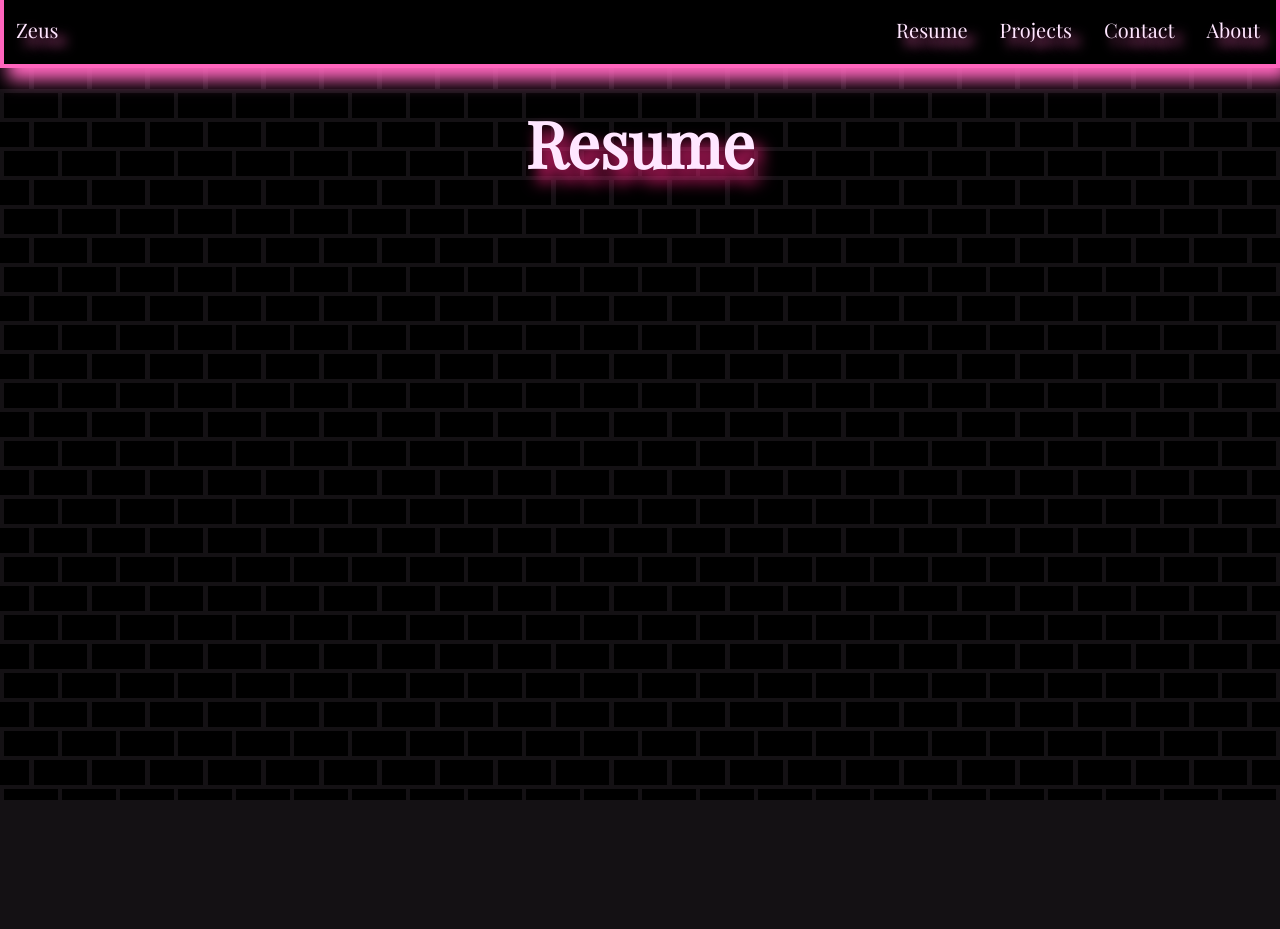
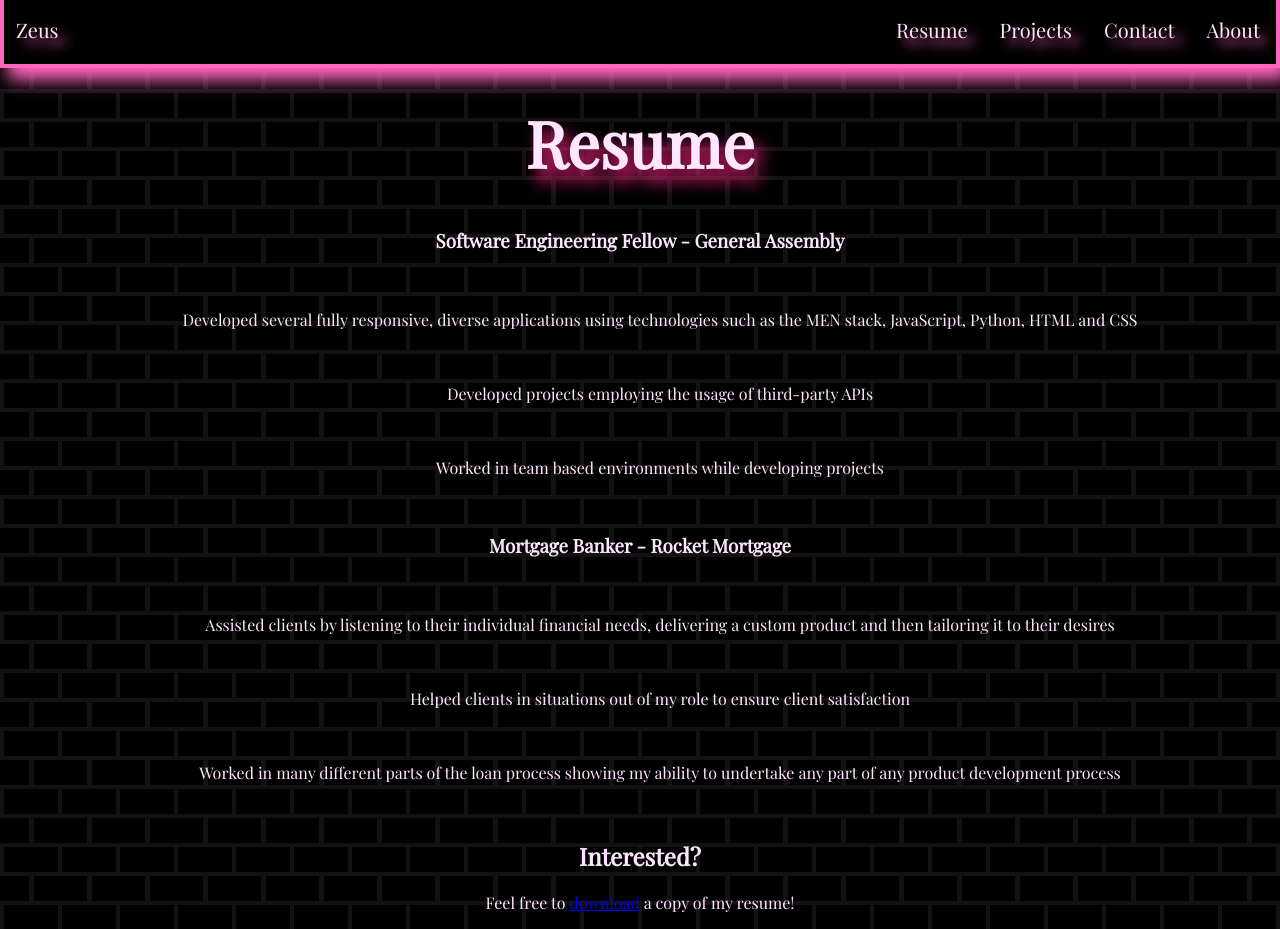
Before and after one commit to zgildo01/portfolio-react, a React (Create React App) app: page /resume in a window 1280 px wide. Before the commit the page ends 800 px from the top, so only its background shows below. Built offline with nearby package versions, Linux system fonts and the light colour scheme.

Commit message:
add skeleton of resume page

```diff
--- a/src/components/NavBar/NavBar.css
+++ b/src/components/NavBar/NavBar.css
@@ -1,4 +1,4 @@
-ul {
+#nav-ul {
   list-style-type: none;
   margin: 0;
   padding: 0;
--- a/src/components/NavBar/NavBar.jsx
+++ b/src/components/NavBar/NavBar.jsx
@@ -11,7 +11,7 @@ const NavBar = () => {
         >
           Zeus
         </Link>
-        <ul>
+        <ul id='nav-ul'>
 
           <li>
             <Link
--- a/src/pages/Resume/Resume.jsx
+++ b/src/pages/Resume/Resume.jsx
@@ -5,6 +5,40 @@ const Resume = () => {
     <>
     <div id='main'>
       <h1>Resume</h1>
+      <div  id='resume-container'>
+        <div id='resume-item-container'>
+          <h3>Software Engineering Fellow - General Assembly</h3>
+          <ul id='resume-ul'>
+            <li className='resume-li'>
+              <p>Developed several fully responsive, diverse applications using technologies such as the MEN stack, JavaScript, Python, HTML and CSS</p>
+            </li>
+            <li className='resume-li'>
+              <p>Developed projects employing the usage of third-party APIs</p>
+            </li>
+            <li className='resume-li'>
+              <p>Worked in team based environments while developing projects</p>
+            </li>
+          </ul>
+        </div>
+        <div id='resume-item-container'>
+          <h3>Mortgage Banker - Rocket Mortgage</h3>
+          <ul id='resume-ul'>
+            <li className='resume-li'>
+              <p>Assisted clients by listening to their individual financial needs, delivering a custom product and then tailoring it to their desires</p>
+            </li>
+            <li className='resume-li'>
+              <p>Helped clients in situations out of my role to ensure client satisfaction</p>
+            </li>
+            <li className='resume-li'>
+              <p>Worked in many different parts of the loan process showing my ability to undertake any part of any product development process</p>
+            </li>
+          </ul>
+        </div>
+        <div>
+          <h2>Interested?</h2>
+          <p>Feel free to <a href='../public/Zeus-Resume.docx' download>download</a> a copy of my resume!</p>
+        </div>
+      </div>
     </div>
     </>
   );
```
Also changed, not shown: 1 other file (tests, documents, lock files or other folders).
